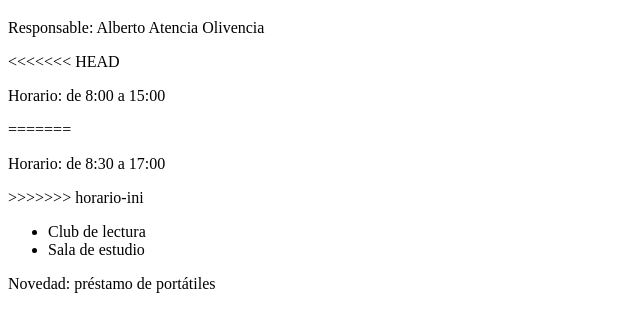
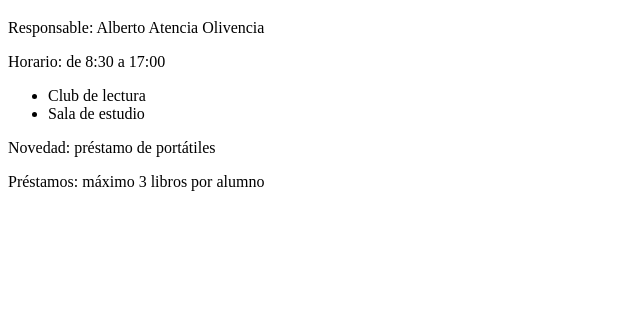
Before and after one commit to Alberto-Atencia-Olivencia/practica-git-atencia, a plain HTML site: page index.html in a window 1280 px wide. Shown: the part 87-418 px from the top of the page, without its empty margins (0-640 px from the left). Drawn offline with Linux system fonts and the light colour scheme.

Commit message:
Añade el límite de préstamos (AAO)

```diff
--- a/index.html
+++ b/index.html
@@ -8,15 +8,15 @@
 <body>
 <h1>Biblioteca escolar del IES La Janda</h1>
 <p>Responsable: Alberto Atencia Olivencia</p>
-<<<<<<< HEAD
-<p>Horario: de 8:00 a 15:00</p>
-=======
+
+
 <p>Horario: de 8:30 a 17:00</p>
->>>>>>> horario-ini
+
 <ul>
 <li>Club de lectura</li>
 <li>Sala de estudio</li>
 </ul>
  <p>Novedad: préstamo de portátiles</p>
+ <p>Préstamos: máximo 3 libros por alumno</p>
 </body>
 </html>
```
